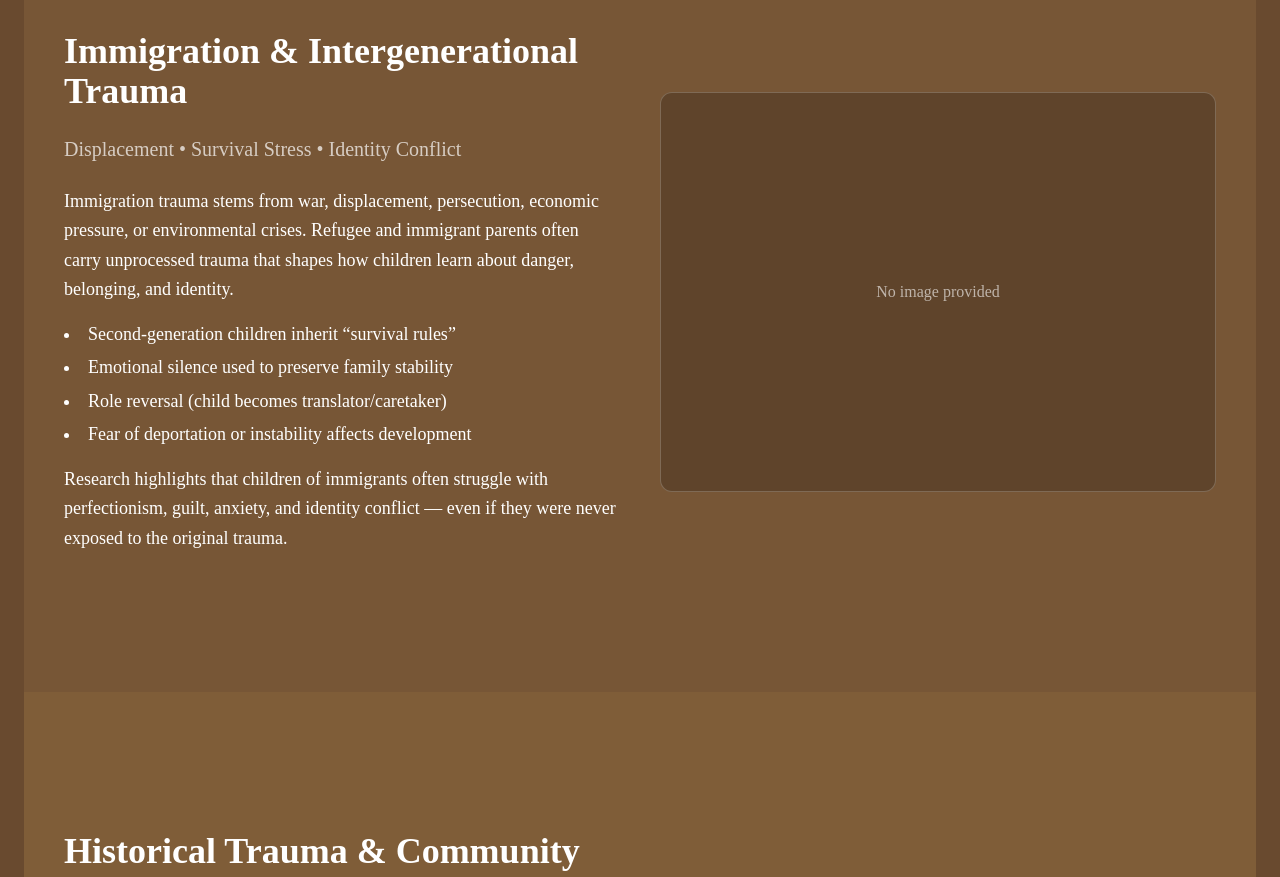
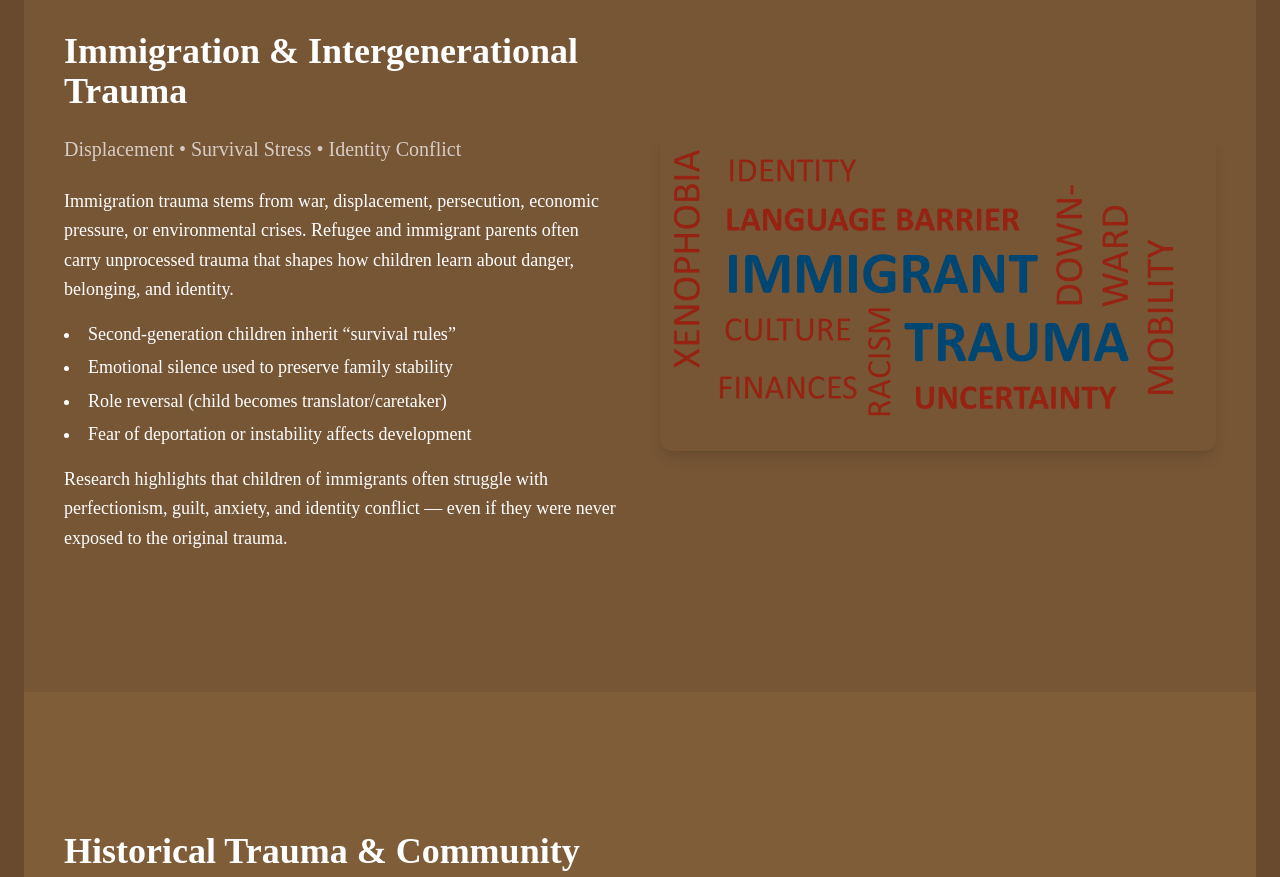
Before and after one commit to ABABIKA/generational-trauma-site, a Next.js app: page /evidence in a window 1280 px wide. Shown: the part 2780-3657 px from the top of the page. Built offline with nearby package versions, Linux system fonts and the light colour scheme.

Commit message:
Update page.tsx

```diff
--- a/app/evidence/page.tsx
+++ b/app/evidence/page.tsx
@@ -171,6 +171,12 @@ export default function EvidencePage() {
                 </p>
               </>
             ),
+            image: (
+            <img
+          src="/IM-Trauma.png"
+          className="rounded-xl shadow-lg w-full h-auto object-contain"
+              />
+            ),
           },
 
           /* --------------------------------------------------------- */
```
